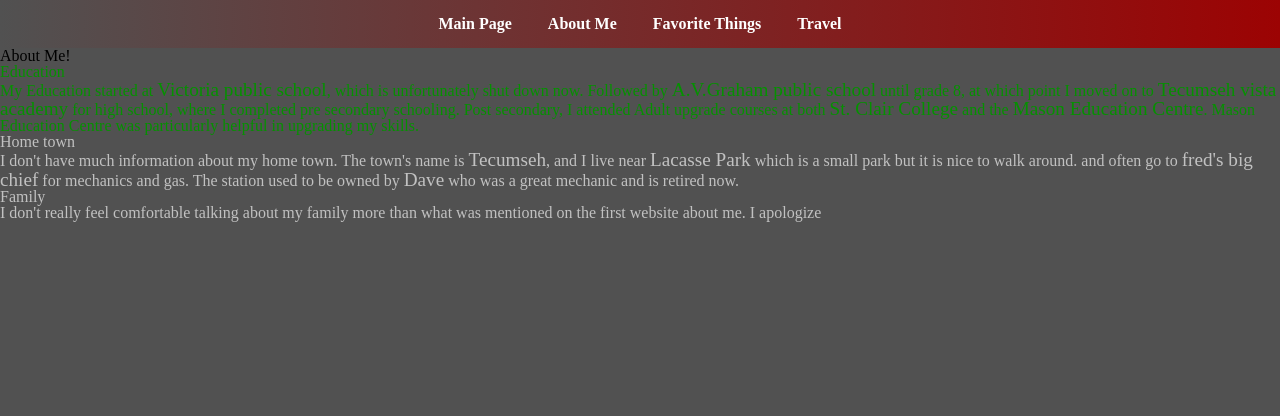
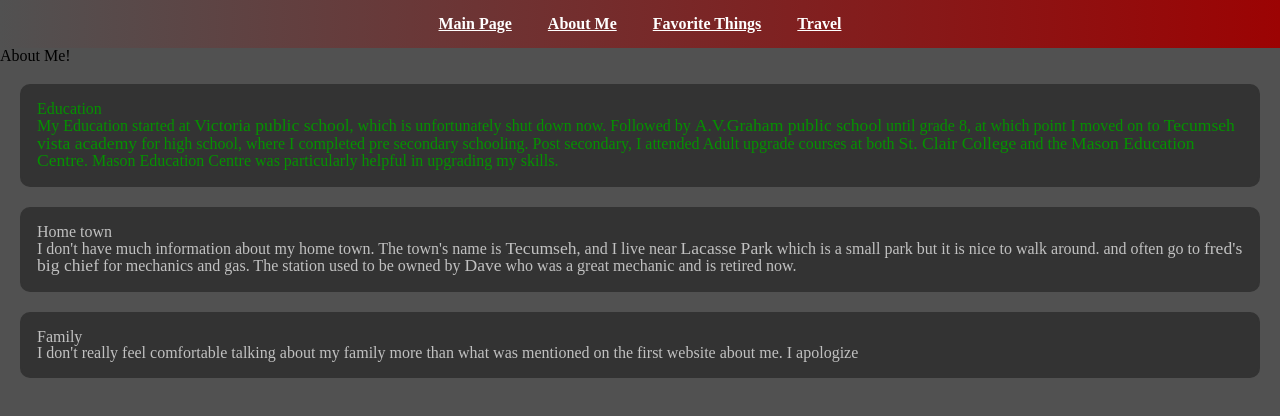
Before and after one commit to Zatharis/Take-home, a plain HTML site: page About me page/AboutMe.html in a window 1280 px wide. Drawn offline with Linux system fonts and the light colour scheme.

Commit message:
sorting files and path tweaks

```diff
--- a/AboutMe.html
+++ b/About me page/AboutMe.html
@@ -4,14 +4,14 @@
     <meta charset="UTF-8">
     <meta name="viewport" content="width=device-width, initial-scale=1.0">
     <title>About Me</title>
-    <link rel="stylesheet" href="Styles/myersReset.css">
-    <link rel="stylesheet" href="Styles/p4Style.css">
+    <link rel="stylesheet" href="../Styles/myersReset.css">
+    <link rel="stylesheet" href="../Styles/p4Style.css">
     <nav>
         <ul>
-            <li><a href="MainPage.html">Main Page</a></li>
+            <li><a href="../Index.html">Main Page</a></li>
             <li><a href="AboutMe.html">About Me</a></li>
-            <li><a href="FavoriteThings.html">Favorite Things</a></li>
-            <li><a href="Travel.html">Travel</a></li>
+            <li><a href="../Favorites page/FavoriteThings.html">Favorite Things</a></li>
+            <li><a href="../Travel page/Travel.html">Travel</a></li>
         </ul>
     </nav>
 </head>
--- a/Styles/p2Style.css
+++ b/Styles/p2Style.css
@@ -15,7 +15,7 @@ nav a {
     display: inline-block;
     padding: 1em;
     color: white;
-    text-decoration: none;
+    text-decoration: underline;
     font-weight: bold;
 }
 
--- a/Styles/p3Style.css
+++ b/Styles/p3Style.css
@@ -15,7 +15,7 @@ nav a {
     display: inline-block;
     padding: 1em;
     color: white;
-    text-decoration: none;
+    text-decoration: underline;
     font-weight: bold;
 }
 
--- a/Styles/p4Style.css
+++ b/Styles/p4Style.css
@@ -15,7 +15,7 @@ nav a {
     display: inline-block;
     padding: 1em;
     color: white;
-    text-decoration: none;
+    text-decoration: underline;
     font-weight: bold;
 }
 
@@ -23,12 +23,20 @@ nav a:hover {
     background-color: rgb(171, 171, 171);
 }
 
+main article {
+    margin: 20px;
+    padding: 15px;
+    border: 2px solid #333;
+    border-radius: 10px;
+    background-color: #333;
+}
+
 main article:nth-of-type(1){
     color: #059100;
 }
 
 main article strong{
-    font-size: 1.2em;
+    font-size: 1.1em;
 }
 
 main article:nth-of-type(2){
```
Also changed, not shown: Favorites page/FavoriteThings.html (renamed from FavoriteThings.html, +5 -5 lines), Index.html (renamed from MainPage.html, +4 -4 lines), Travel page/Travel.html (added, +21 -0 lines), Travel.html (deleted, +0 -21 lines).
